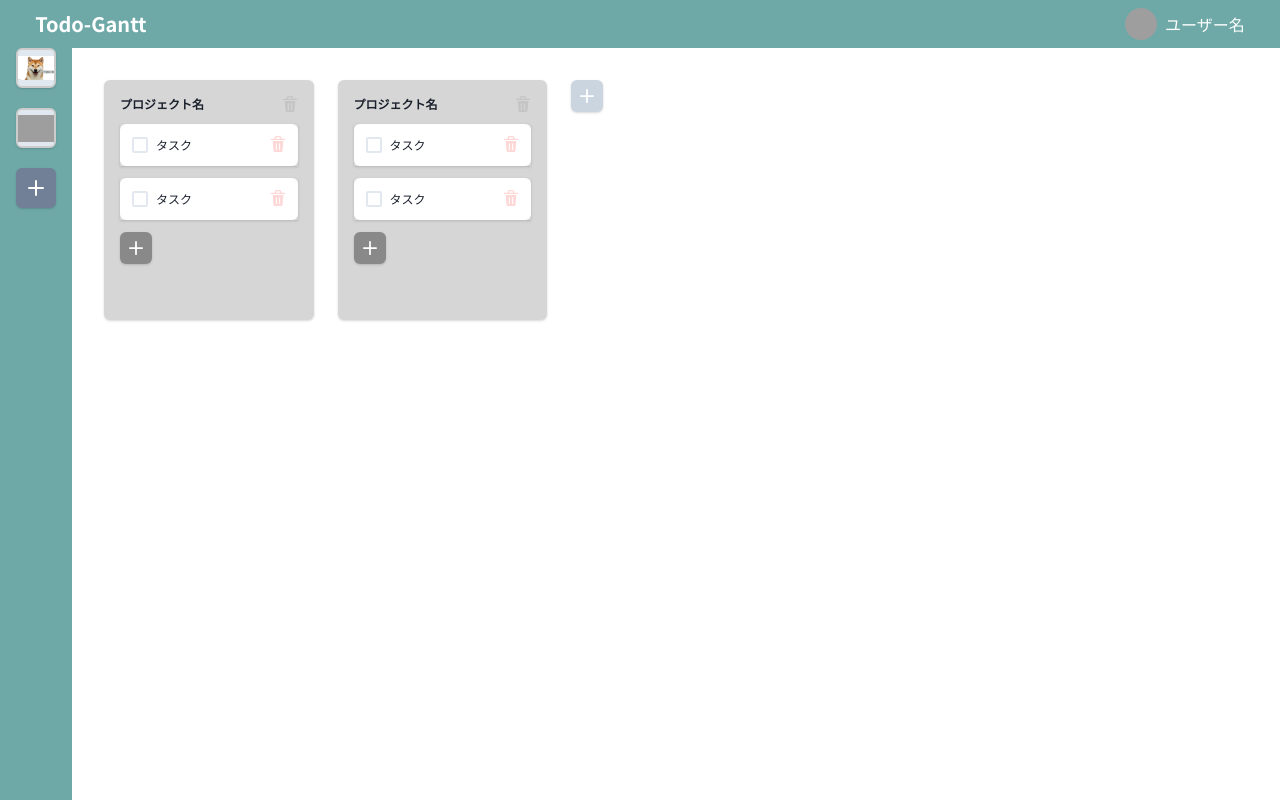
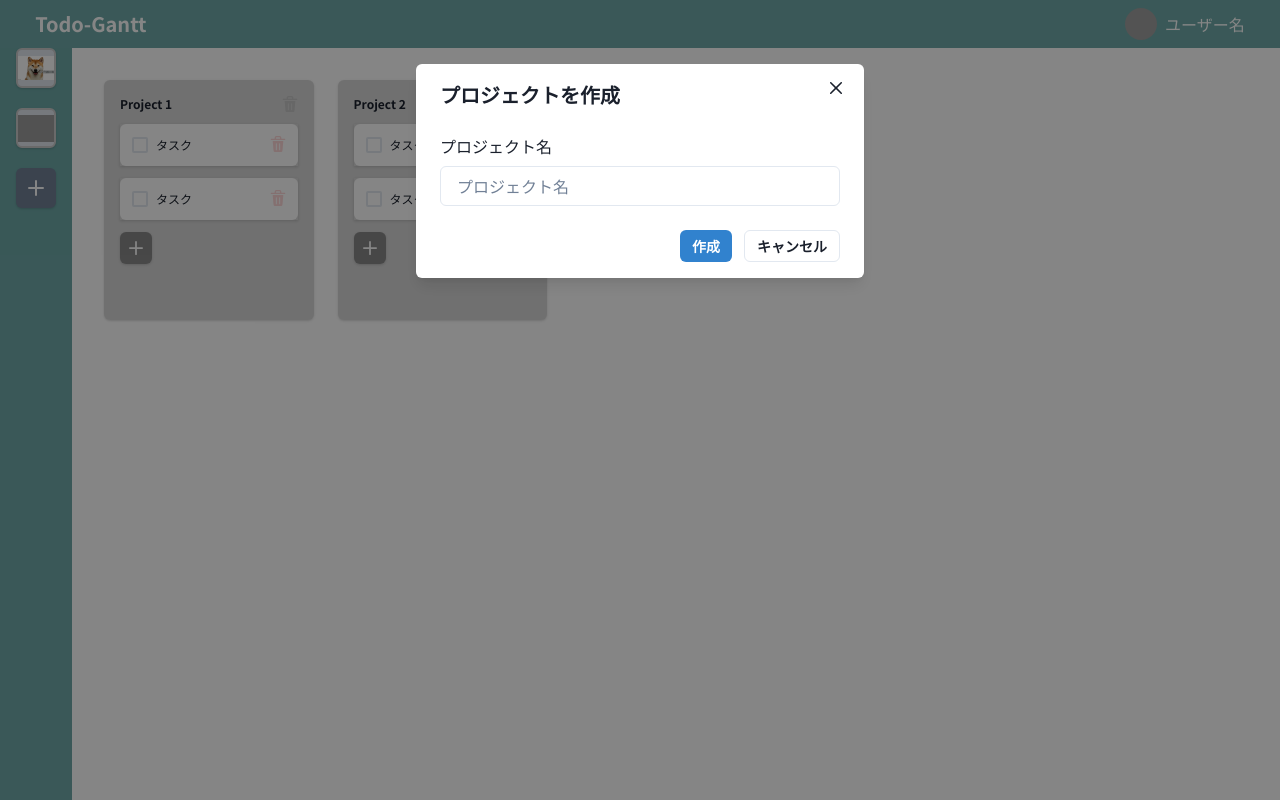
Before and after one commit to ueni-tech/todo-gantt-client, a Next.js app: page / in a window 1280 px wide. Both pictures are taken after a click on the button 587 px from the left and 96 px from the top of the page. Built offline with nearby package versions, Linux system fonts and the light colour scheme; grey boxes are pictures that could not be loaded.

Commit message:
#1 update: Project作成

```diff
--- a/src/components/todo/Project.tsx
+++ b/src/components/todo/Project.tsx
@@ -1,13 +1,20 @@
 import { Box, Button, Flex, Heading, IconButton, Popover, PopoverArrow, PopoverBody, PopoverCloseButton, PopoverContent, PopoverHeader, PopoverTrigger, Stack } from '@chakra-ui/react'
-import React from 'react'
+import React, { FC } from 'react'
 import Todo from './Todo'
 import { AddIcon, DeleteIcon } from '@chakra-ui/icons'
 
-const Project = () => {
+type Props = {
+  project: {
+    id: number,
+    name: string
+  }
+}
+
+const Project: FC<Props> = ({project}) => {
   return (
     <Box p={4} bgColor='blackAlpha.300' borderRadius='md' h='30vh' shadow='base'>
       <Flex justify='space-between' align='center' mb={3}>
-        <Heading fontSize='xs'>プロジェクト名</Heading>
+        <Heading fontSize='xs'>{project.name}</Heading>
         <Popover>
           <PopoverTrigger>
             <DeleteIcon color='blackAlpha.200' cursor='pointer' _hover={{ color: 'blackAlpha.500' }} />
--- a/src/components/views/TodosView.tsx
+++ b/src/components/views/TodosView.tsx
@@ -1,15 +1,74 @@
-import { IconButton, SimpleGrid } from '@chakra-ui/react'
-import React from 'react'
+import { Button, FormControl, FormHelperText, FormLabel, IconButton, Input, SimpleGrid, useDisclosure } from '@chakra-ui/react'
+import React, { ChangeEvent, useState } from 'react'
 import Project from '../todo/Project'
 import { AddIcon } from '@chakra-ui/icons'
+import { Modal, ModalOverlay, ModalContent, ModalHeader, ModalFooter, ModalBody, ModalCloseButton } from '@chakra-ui/react'
 
 const TodosView = () => {
+  const { isOpen, onOpen, onClose } = useDisclosure()
+
+  // プロジェクトの初期値設定(あとで消す)
+  const initProjects = [
+    {
+      id: 1,
+      name: 'Project 1',
+    },
+    {
+      id: 2,
+      name: 'Project 2',
+    }
+  ];
+
+  const [projects, setProjects] = useState(initProjects);
+  const [projectName, setProjectName] = useState('');
+
+  // プロジェクト名入力時の処理
+  const handleInputProjectName = (e: ChangeEvent<HTMLInputElement>) => {
+    setProjectName(e.target.value);
+  }
+
+  // プロジェクト作成時の処理
+  const handleCreateProject = () => {
+    const newProject = {
+      id: projects.length + 1,
+      name: projectName
+    }
+    setProjects([...projects, newProject]);
+    setProjectName('');
+    onClose();
+  }
+
   return (
-    <SimpleGrid columns={{ base: 2, md: 3, lg: 4, xl: 5 }} spacing={6}>
-      <Project />
-      <Project />
-      <IconButton size='sm' bgColor='gray.300' w='20px' aria-label="add project" icon={<AddIcon color='white' />} shadow='base' />
-    </SimpleGrid>
+    <>
+      <SimpleGrid columns={{ base: 2, md: 3, lg: 4, xl: 5 }} spacing={6}>
+        {projects.map((project) => (
+          <Project key={project.id} project={project} />
+        ))}
+        <IconButton size='sm' bgColor='gray.300' w='20px' aria-label="add project" icon={<AddIcon color='white' />} shadow='base' onClick={onOpen} />
+      </SimpleGrid>
+
+      <Modal isOpen={isOpen} onClose={onClose}>
+        <ModalOverlay />
+        <ModalContent>
+          <ModalHeader>プロジェクトを作成</ModalHeader>
+          <ModalCloseButton />
+          <ModalBody>
+            <FormControl>
+              <FormLabel>プロジェクト名</FormLabel>
+              <Input type='text' placeholder='プロジェクト名' onChange={handleInputProjectName} value={projectName} />
+            </FormControl>
+          </ModalBody>
+          <ModalFooter>
+            <Button size='sm' colorScheme="blue" mr={3} onClick={handleCreateProject} >
+              作成
+            </Button>
+            <Button size='sm' variant="outline" onClick={onClose}>
+              キャンセル
+            </Button>
+          </ModalFooter>
+        </ModalContent>
+      </Modal>
+    </>
   )
 }
 
```
